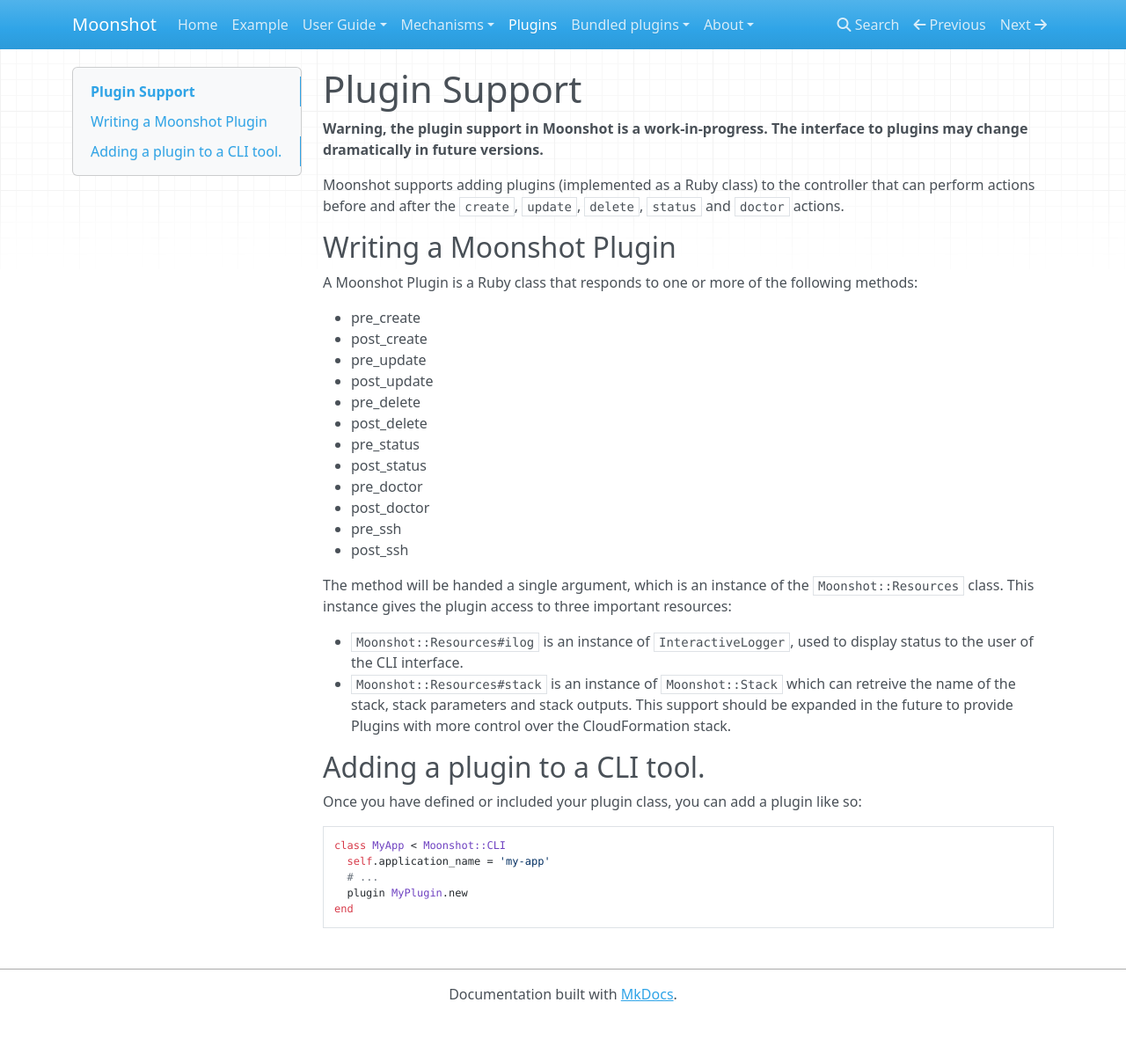
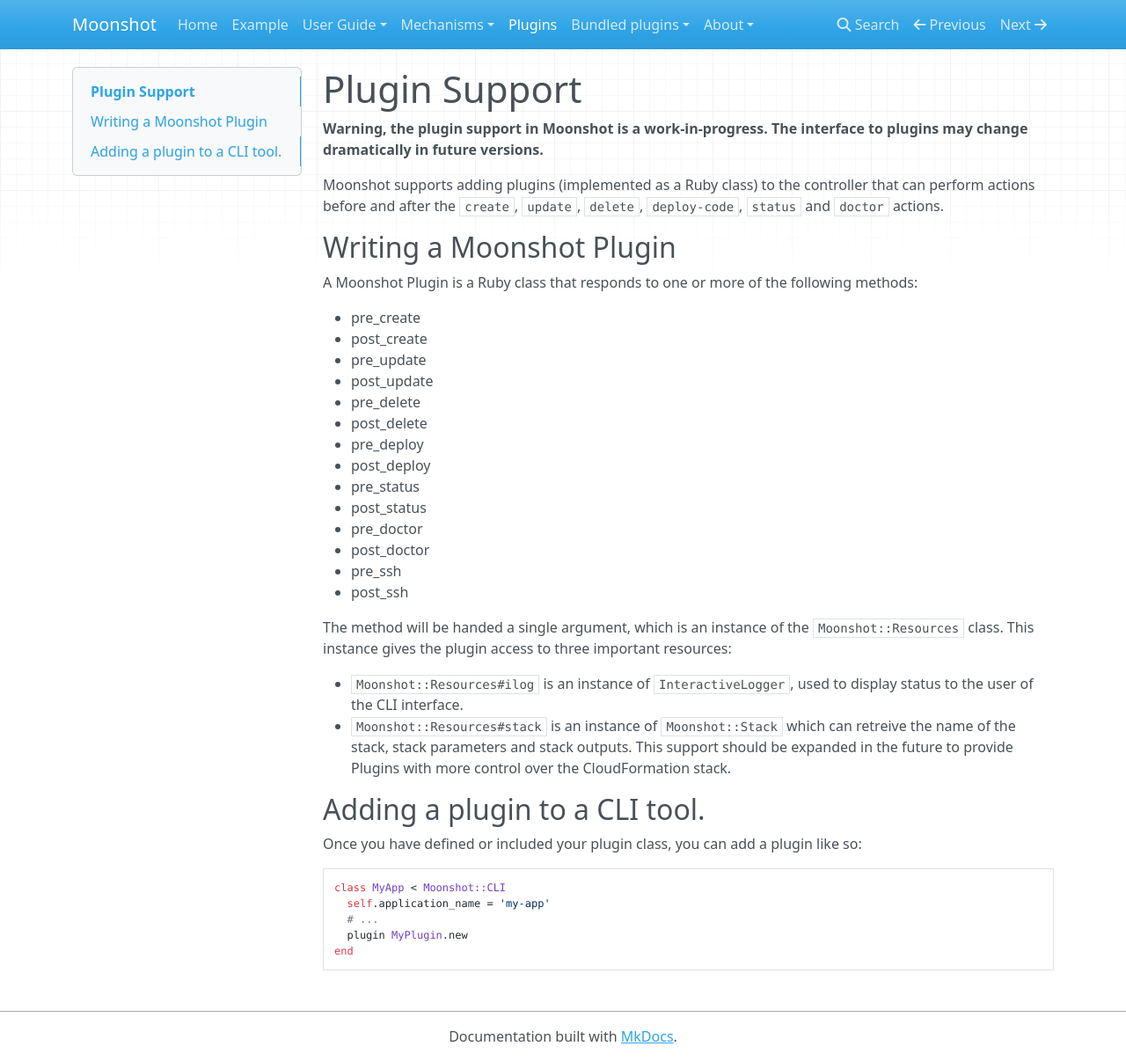
Before and after one commit to valentyntymku/moonshot, an MkDocs documentation site: the page built from docs/plugins.md, in a window 1280 px wide and 1206 px high. Shown: the whole window at 88% size. Built offline with MkDocs 1.6.1, drawn with Linux system fonts in a browser that asks for light colours; nearby versions of some CDN libraries; old or Windows-style settings are respelled for this version of MkDocs.

Commit message:
Fixed plugin documentation: added deploy plugin options. (#123)

```diff
--- a/docs/plugins.md
+++ b/docs/plugins.md
@@ -4,7 +4,7 @@
 to plugins may change dramatically in future versions.**
 
 Moonshot supports adding plugins (implemented as a Ruby class) to the controller
-that can perform actions before and after the `create`, `update`, `delete`,
+that can perform actions before and after the `create`, `update`, `delete`, `deploy-code`,
 `status` and `doctor` actions.
 
 ## Writing a Moonshot Plugin
@@ -18,6 +18,8 @@ methods:
 - post_update
 - pre_delete
 - post_delete
+- pre_deploy
+- post_deploy
 - pre_status
 - post_status
 - pre_doctor
```
